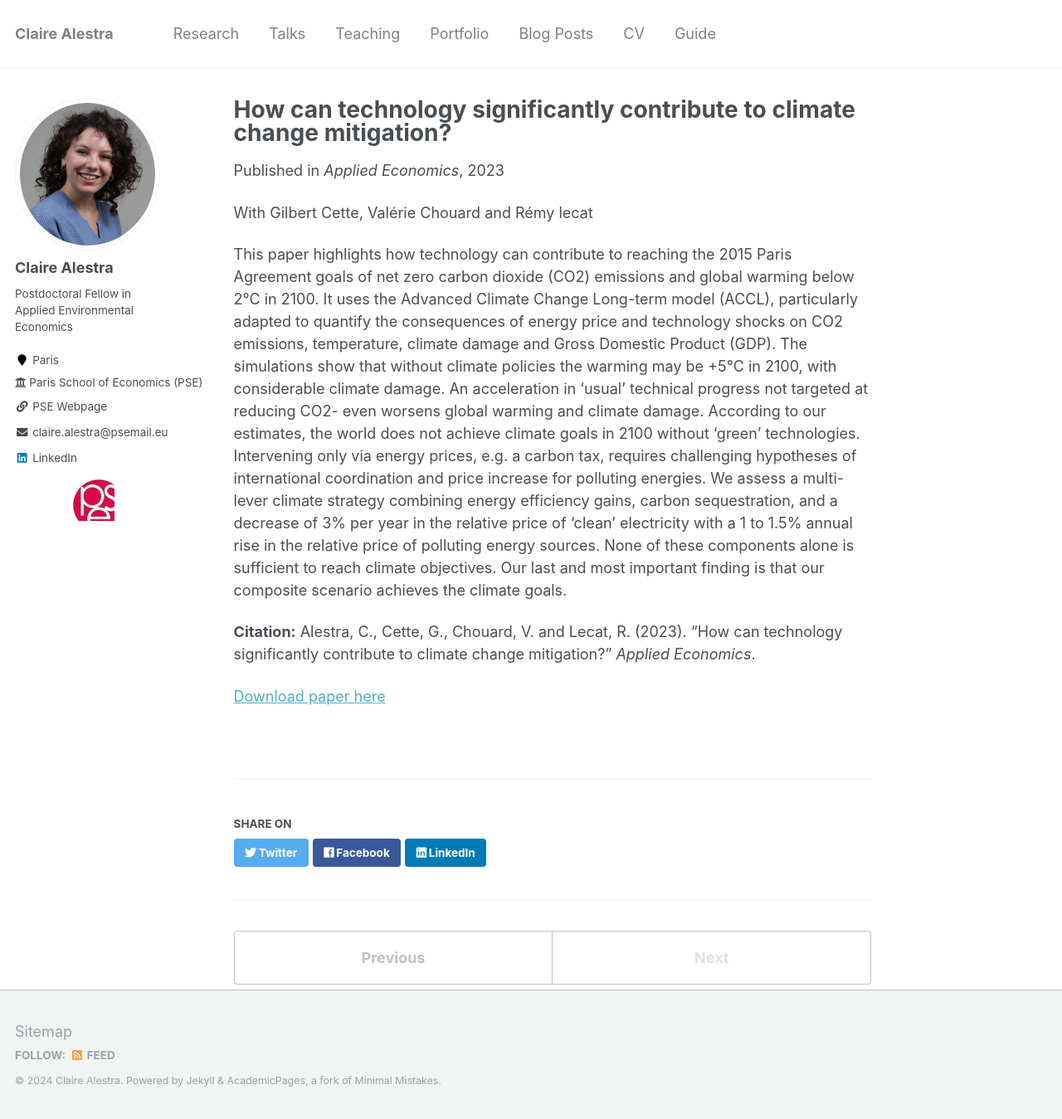
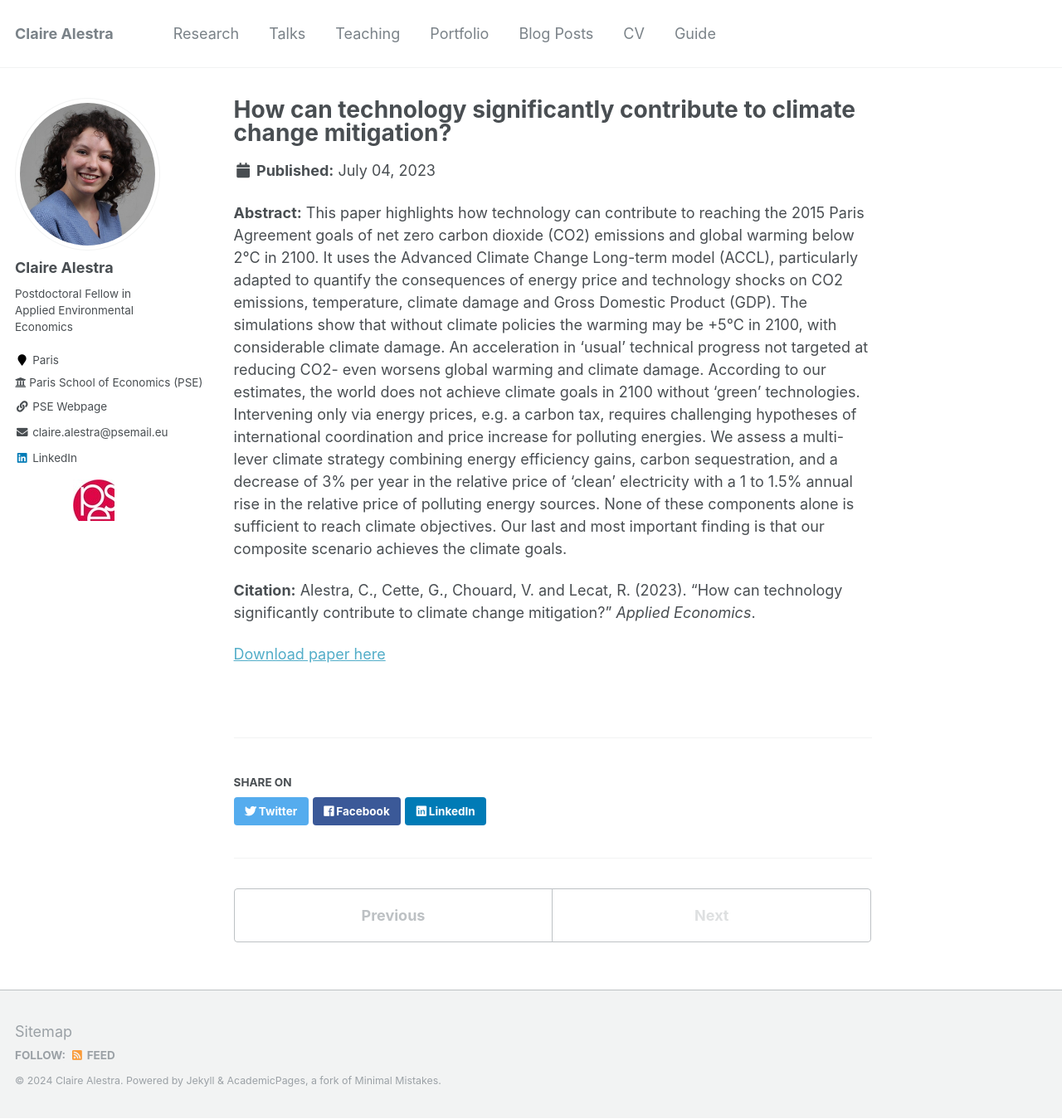
Before and after one commit to ClaireAlestra/ClaireAlestra.github.io, a Jekyll site: the page built from _publications/2015-10-01-paper-title-number-3.md, in a window 1280 px wide and 1349 px high. Shown: the whole window at 83% size. Built offline with Jekyll 4.4.1, drawn with Linux system fonts in a browser that asks for light colours.

Commit message:
Update 2015-10-01-paper-title-number-3.md

```diff
--- a/_publications/2015-10-01-paper-title-number-3.md
+++ b/_publications/2015-10-01-paper-title-number-3.md
@@ -2,14 +2,11 @@
 title: "How can technology significantly contribute to climate change mitigation?"
 collection: publications
 permalink: /publication/2023-ACCL-technology
-excerpt: 'With Gilbert Cette, Valérie Chouard and Rémy lecat'
 date: 2023-07-04
-venue: 'Applied Economics'
+excerpt: 'Published in **Applied Economics**, 2023 <br> <br> With Gilbert Cette, Valérie Chouard and Rémy lecat'
 ---
 
-With Gilbert Cette, Valérie Chouard and Rémy lecat
-
-This paper highlights how technology can contribute to reaching the 2015 Paris Agreement goals of net zero carbon dioxide (CO2) emissions and global warming below 2°C in 2100. It uses the Advanced Climate Change Long-term model (ACCL), particularly adapted to quantify the consequences of energy price and technology shocks on CO2 emissions, temperature, climate damage and Gross Domestic Product (GDP). The simulations show that without climate policies the warming may be +5°C in 2100, with considerable climate damage. An acceleration in ‘usual’ technical progress not targeted at reducing CO2- even worsens global warming and climate damage. According to our estimates, the world does not achieve climate goals in 2100 without ‘green’ technologies. Intervening only via energy prices, e.g. a carbon tax, requires challenging hypotheses of international coordination and price increase for polluting energies. We assess a multi-lever climate strategy combining energy efficiency gains, carbon sequestration, and a decrease of 3% per year in the relative price of ‘clean’ electricity with a 1 to 1.5% annual rise in the relative price of polluting energy sources. None of these components alone is sufficient to reach climate objectives. Our last and most important finding is that our composite scenario achieves the climate goals.
+**Abstract:** This paper highlights how technology can contribute to reaching the 2015 Paris Agreement goals of net zero carbon dioxide (CO2) emissions and global warming below 2°C in 2100. It uses the Advanced Climate Change Long-term model (ACCL), particularly adapted to quantify the consequences of energy price and technology shocks on CO2 emissions, temperature, climate damage and Gross Domestic Product (GDP). The simulations show that without climate policies the warming may be +5°C in 2100, with considerable climate damage. An acceleration in ‘usual’ technical progress not targeted at reducing CO2- even worsens global warming and climate damage. According to our estimates, the world does not achieve climate goals in 2100 without ‘green’ technologies. Intervening only via energy prices, e.g. a carbon tax, requires challenging hypotheses of international coordination and price increase for polluting energies. We assess a multi-lever climate strategy combining energy efficiency gains, carbon sequestration, and a decrease of 3% per year in the relative price of ‘clean’ electricity with a 1 to 1.5% annual rise in the relative price of polluting energy sources. None of these components alone is sufficient to reach climate objectives. Our last and most important finding is that our composite scenario achieves the climate goals.
 
 **Citation:** Alestra, C., Cette, G., Chouard, V. and Lecat, R. (2023). "How can technology significantly contribute to climate change mitigation?" <i>Applied Economics</i>.
 
```
